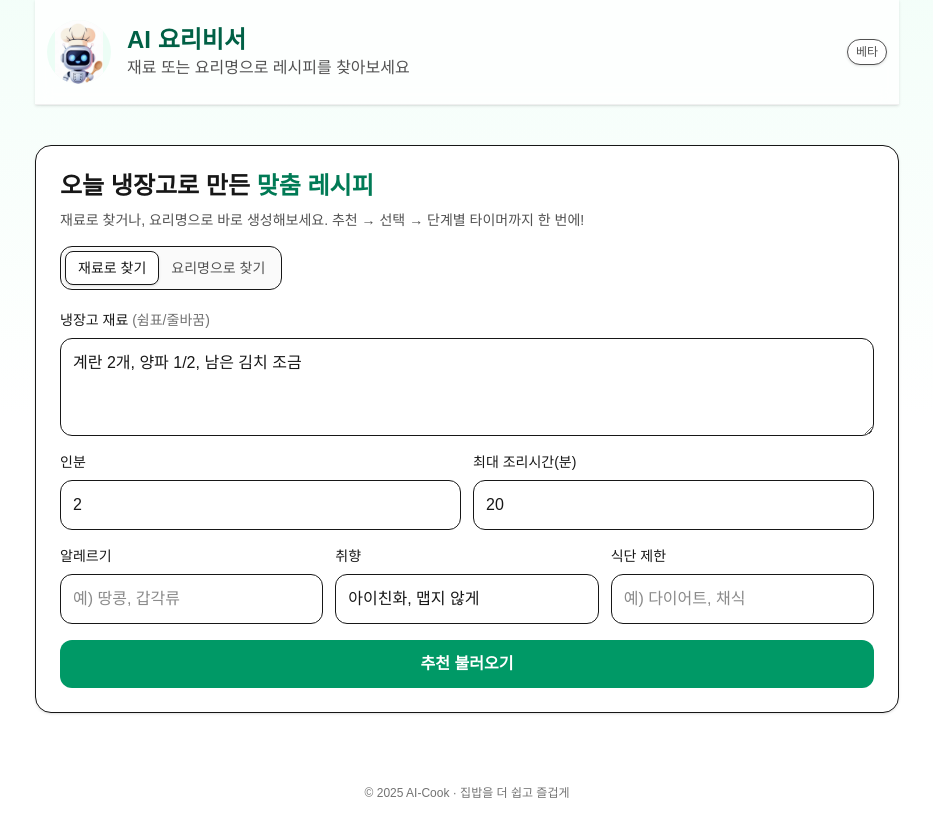
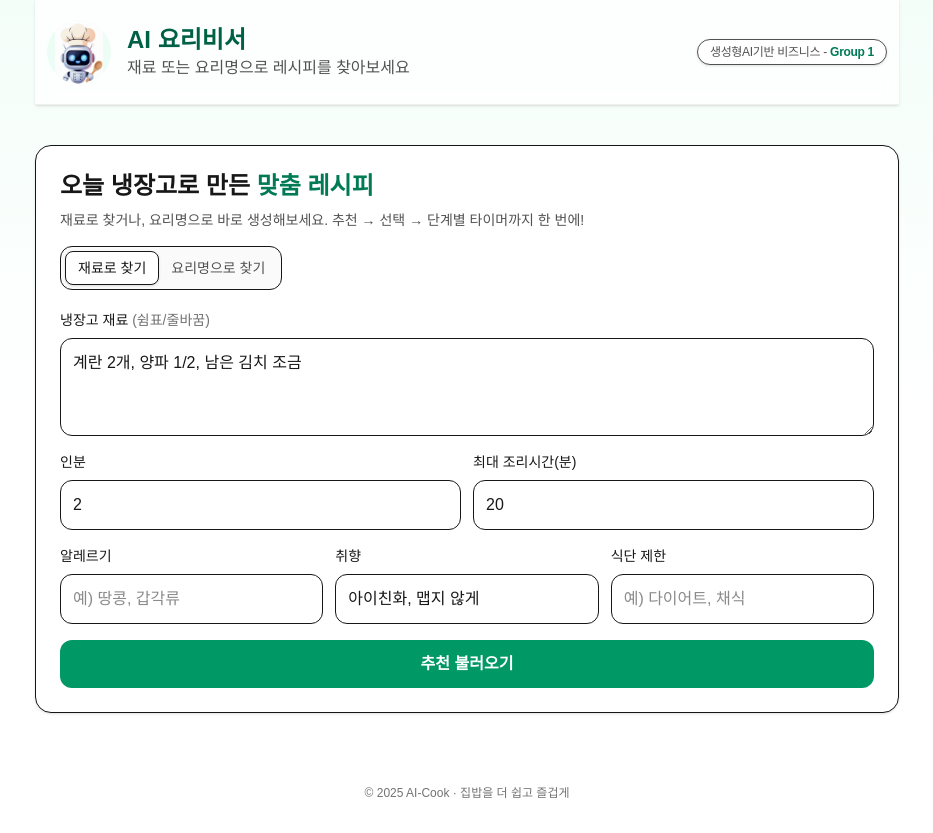
Before and after one commit to hwd1004-cmyk/ai-cook, a Next.js app: page / in a window 1280 px wide. Shown: the whole page, without its empty margins (173-1106 px from the left). Built offline with nearby package versions, Linux system fonts and the light colour scheme.

Commit message:
update: latest changes

```diff
--- a/app/layout.tsx
+++ b/app/layout.tsx
@@ -15,7 +15,7 @@ export default function RootLayout({ children }: { children: React.ReactNode })
           <header className="sticky top-0 z-40 backdrop-blur bg-white/80 border-b border-neutral-200/60 shadow-sm">
             <div className="max-w-4xl mx-auto flex items-center justify-between px-3 py-4 md:py-5">
               <div className="flex items-center gap-4">
-                {/* ✅ 로고 교체 (캐릭터) */}
+                {/* ✅ 로고 (셰프봇 캐릭터) */}
                 <div className="h-14 w-14 md:h-16 md:w-16 rounded-full overflow-hidden bg-emerald-50 flex items-center justify-center">
                   <img
                     src="/chefbot.jpeg"
@@ -23,6 +23,7 @@ export default function RootLayout({ children }: { children: React.ReactNode })
                     className="object-contain h-full w-full"
                   />
                 </div>
+
                 {/* 텍스트 */}
                 <div className="leading-tight">
                   <h1 className="text-xl md:text-2xl font-bold text-emerald-800">AI 요리비서</h1>
@@ -32,9 +33,11 @@ export default function RootLayout({ children }: { children: React.ReactNode })
                 </div>
               </div>
 
-              {/* 우측 베타 배지 */}
-              <div className="hidden sm:flex items-center gap-2 text-xs text-neutral-600">
-                <span className="px-2 py-1 rounded-full border bg-white shadow-sm">베타</span>
+              {/* ✅ 우측 문구 변경 */}
+              <div className="hidden sm:flex items-center gap-2 text-[11px] md:text-xs text-neutral-600 font-medium tracking-tight">
+                <span className="px-3 py-1 rounded-full border bg-white shadow-sm">
+                  생성형AI기반 비즈니스 - <span className="text-emerald-700 font-semibold">Group 1</span>
+                </span>
               </div>
             </div>
           </header>
```
